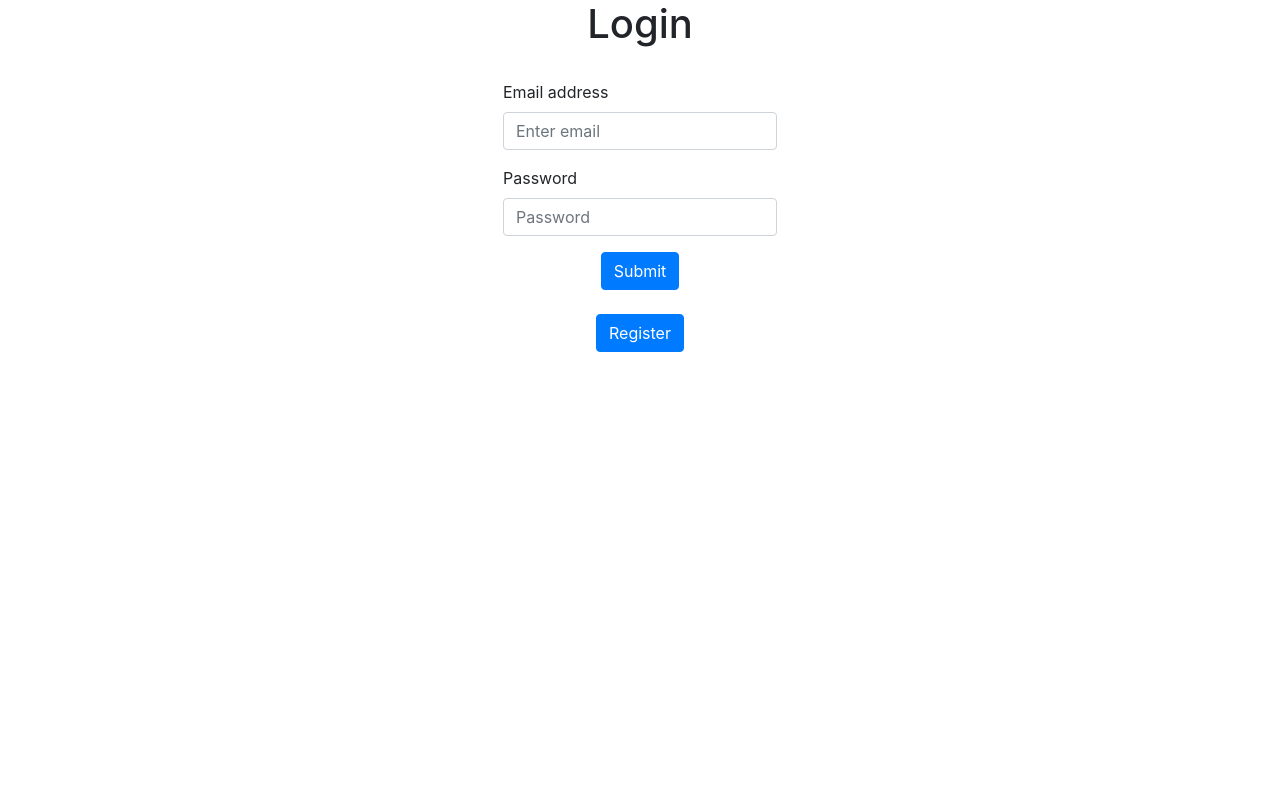
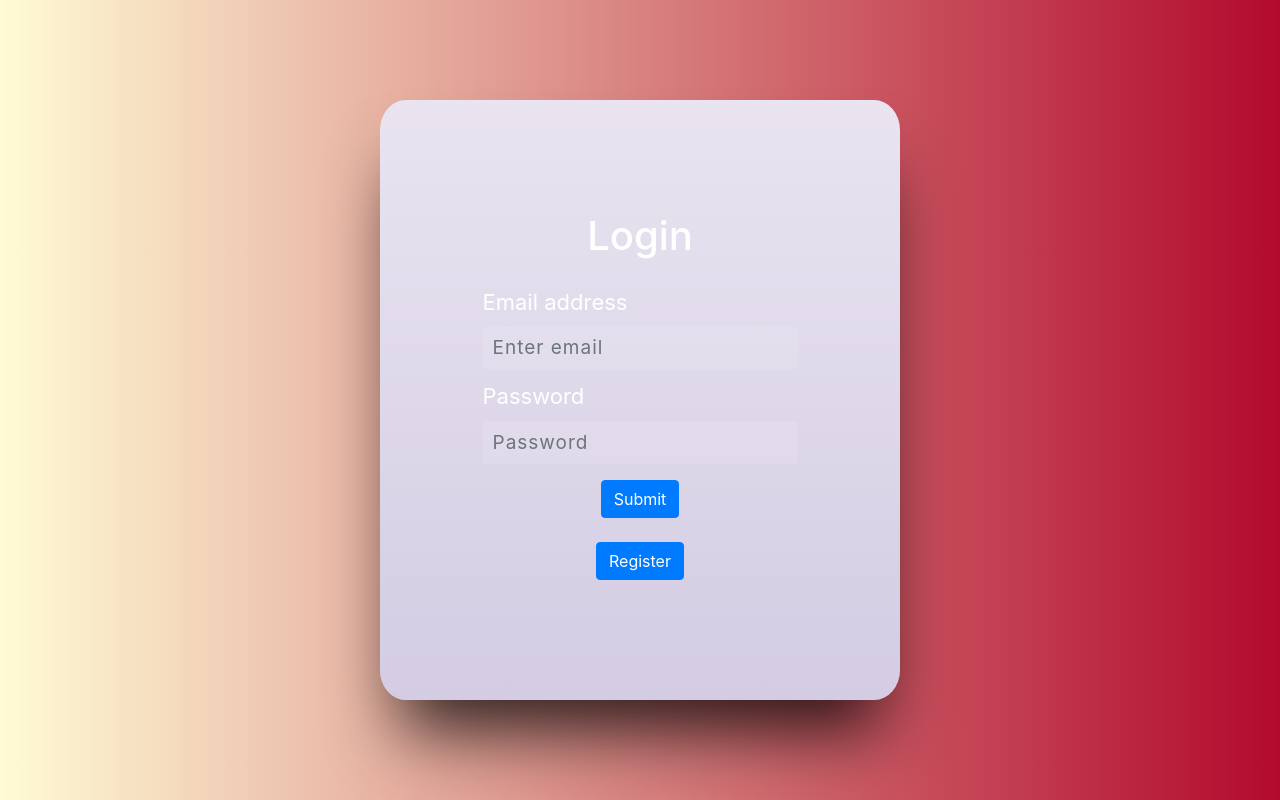
Before and after one commit to kvadou/Matcht, a React (Create React App) app in the folder client/: page /login in a window 1280 px wide. Built offline with nearby package versions, Linux system fonts and the light colour scheme; no server answers.

Commit message:
Fixed redirect

```diff
--- a/client/src/App.css
+++ b/client/src/App.css
@@ -36,3 +36,17 @@
     transform: rotate(360deg);
   }
 }
+
+/* Added portion */
+body {
+  background: #fffbd5;  /* fallback for old browsers */
+  background: -webkit-linear-gradient(to left, #b20a2c, #fffbd5);  /* Chrome 10-25, Safari 5.1-6 */
+  background: linear-gradient(to left, #b20a2c, #fffbd5); /* W3C, IE 10+/ Edge, Firefox 16+, Chrome 26+, Opera 12+, Safari 7+ */
+
+overflow-x:hidden ;
+overflow-y: hidden;
+height: 100%;
+margin: 0;
+background-repeat: no-repeat;
+background-attachment: fixed;
+}
--- a/client/src/components/Header/Header.jsx
+++ b/client/src/components/Header/Header.jsx
@@ -10,7 +10,7 @@ function Header() {
   return (
     <>
       {!currentUser ? (
-        <Redirect to="/" />
+        <Redirect to="/login" />
       ) : (
         <Navbar bg="dark" expand="lg" variant="dark" fixed="bottom">
           <Navbar.Brand to="/jobpage" as={Link}>
--- a/client/src/pages/Login/Login.css
+++ b/client/src/pages/Login/Login.css
@@ -20,6 +20,7 @@ h1 {
   display: flex;
   justify-content: center;
   align-items: center;
+  color: white;
 }
 
 #button {
@@ -27,3 +28,73 @@ h1 {
   justify-content: center;
   align-items: center;
 }
+
+
+
+.login {
+  width: 100%;
+  min-height: 100vh;
+  padding: 0 20px;
+  display: flex;
+}
+
+.login .loginContainer {
+  padding: 60px;
+  margin: auto;
+  width: 100%;
+  max-width: 520px;
+  min-height: 600px;
+  display: flex;
+  flex-direction: column;
+  justify-content: center;
+  border-radius: 5%;
+background: -webkit-linear-gradient(to bottom, #E9E4F0, #D3CCE3);  /* Chrome 10-25, Safari 5.1-6 */
+background: linear-gradient(to bottom, #E9E4F0, #D3CCE3); /* W3C, IE 10+/ Edge, Firefox 16+, Chrome 26+, Opera 12+, Safari 7+ */
+
+
+
+  box-shadow: 0 50px 70px -20px rgba(0, 0, 0, 0.8);
+}
+
+.login .loginContainer label {
+  color: white;
+  margin: 14px 0;
+  display: block;
+  font-size: 22px;
+  line-height: 1;
+}
+
+.login .loginContainer input {
+  width: 100%;
+  border: none;
+  outline: none;
+  font-size: 19px;
+  padding: 10px;
+  background: rgba(255, 255, 255, 0.1);
+  color: #fff;
+  letter-spacing: 1px;
+}
+
+.login .loginContainer .btnContainer {
+  width: 100%;
+  padding: 24px 0;
+}
+
+.login .loginContainer .btnContainer p {
+  margin: 14px 0 0 0;
+  text-align: right;
+  color: #fff;
+}
+
+.login .loginContainer .btnContainer p span {
+  color: yellow;
+  font-weight: 500;
+  letter-spacing: 0.5px;
+  margin-left: 5px;
+  cursor: pointer;
+  transition: all 400ms ease-in-out;
+}
+
+.login .loginContainer .btnContainer p span:hover {
+  color: red;
+}
--- a/client/src/pages/Login/Login.jsx
+++ b/client/src/pages/Login/Login.jsx
@@ -30,10 +30,10 @@ const Login = ({ history }) => {
 
   return (
 
-<container>
-  <div>
+<container className="login">
+  <div className="loginContainer">
     <h1>Login</h1>
-  </div>
+
     <div class="centered">
       <Form onSubmit={handleLogin}>
         <Form.Group controlId="formBasicEmail">
@@ -57,6 +57,7 @@ const Login = ({ history }) => {
     </div>
       </Form>
   </div>
+  </div>
 </container>
   );
 };
```
